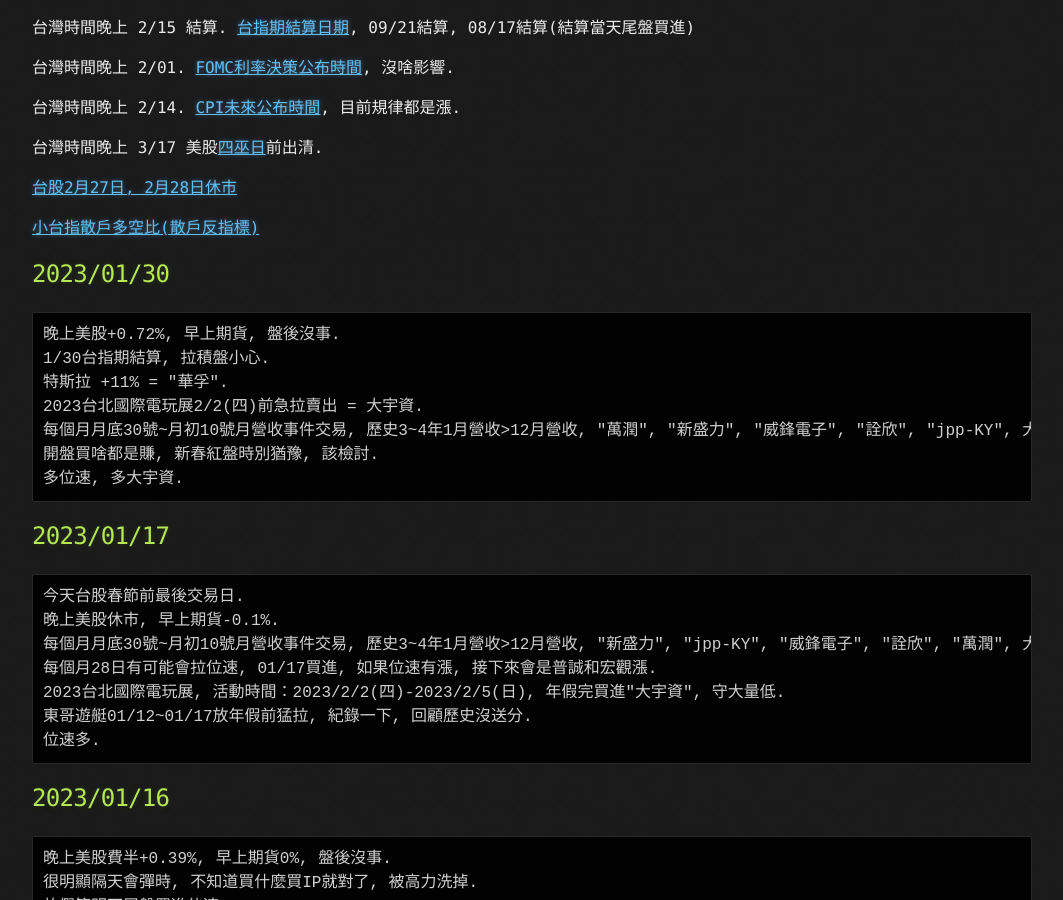
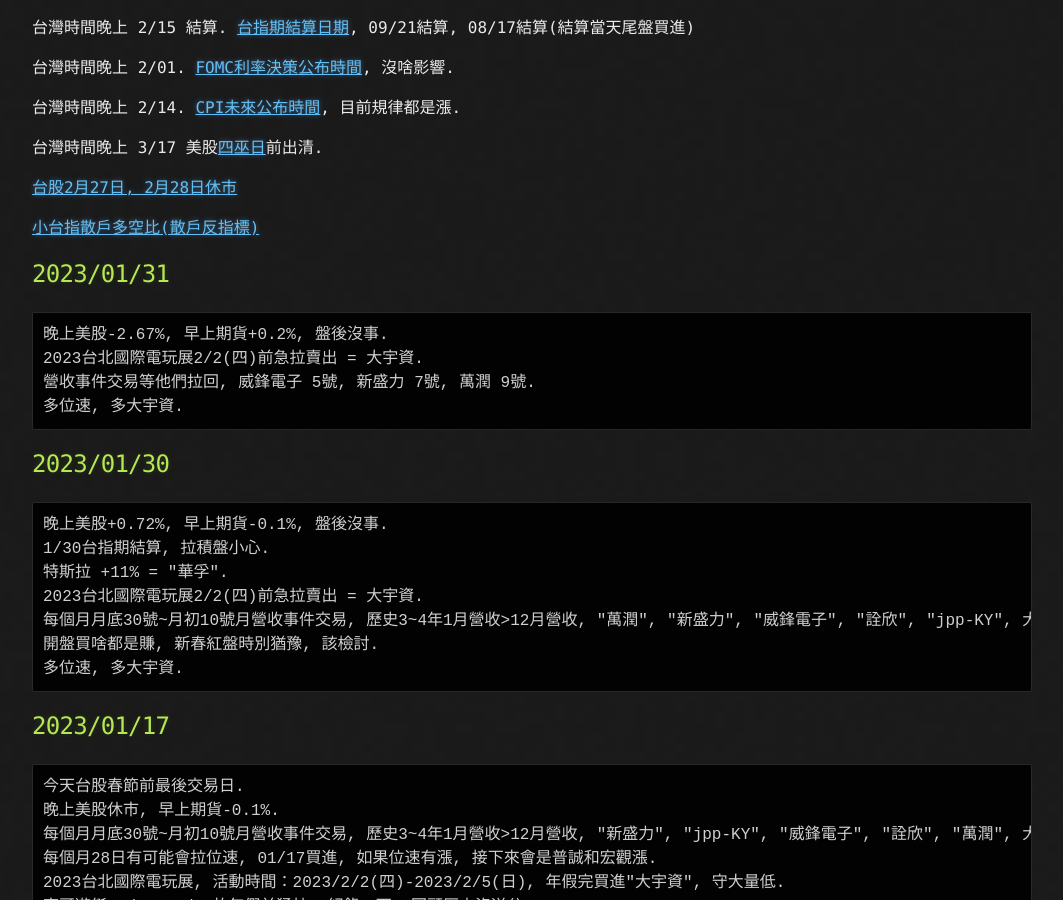
Before and after one commit to lepg5487/Stock_God, a Jekyll site: the page built from index.md, in a window 1280 px wide and 900 px high, scrolled down 362 px. Shown: the whole window, without its empty margins (108-1171 px from the left). Built offline with Jekyll 4.4.1, drawn with Linux system fonts in a browser that asks for light colours; our own code applies the rules of GitHub Pages for plain Markdown files.

Commit message:
Update index.md

````diff
--- a/index.md
+++ b/index.md
@@ -20,9 +20,17 @@
 
 [小台指散戶多空比(散戶反指標)](https://www.macromicro.me/charts/20069/tw-mtx-long-to-short-ratio-of-individual-player)
 
+## 2023/01/31
+```
+晚上美股-2.67%, 早上期貨+0.2%, 盤後沒事.
+2023台北國際電玩展2/2(四)前急拉賣出 = 大宇資.
+營收事件交易等他們拉回, 威鋒電子 5號, 新盛力 7號, 萬潤 9號.
+多位速, 多大宇資.
+```
+
 ## 2023/01/30
 ```
-晚上美股+0.72%, 早上期貨, 盤後沒事.
+晚上美股+0.72%, 早上期貨-0.1%, 盤後沒事.
 1/30台指期結算, 拉積盤小心.
 特斯拉 +11% = "華孚".
 2023台北國際電玩展2/2(四)前急拉賣出 = 大宇資.
````
